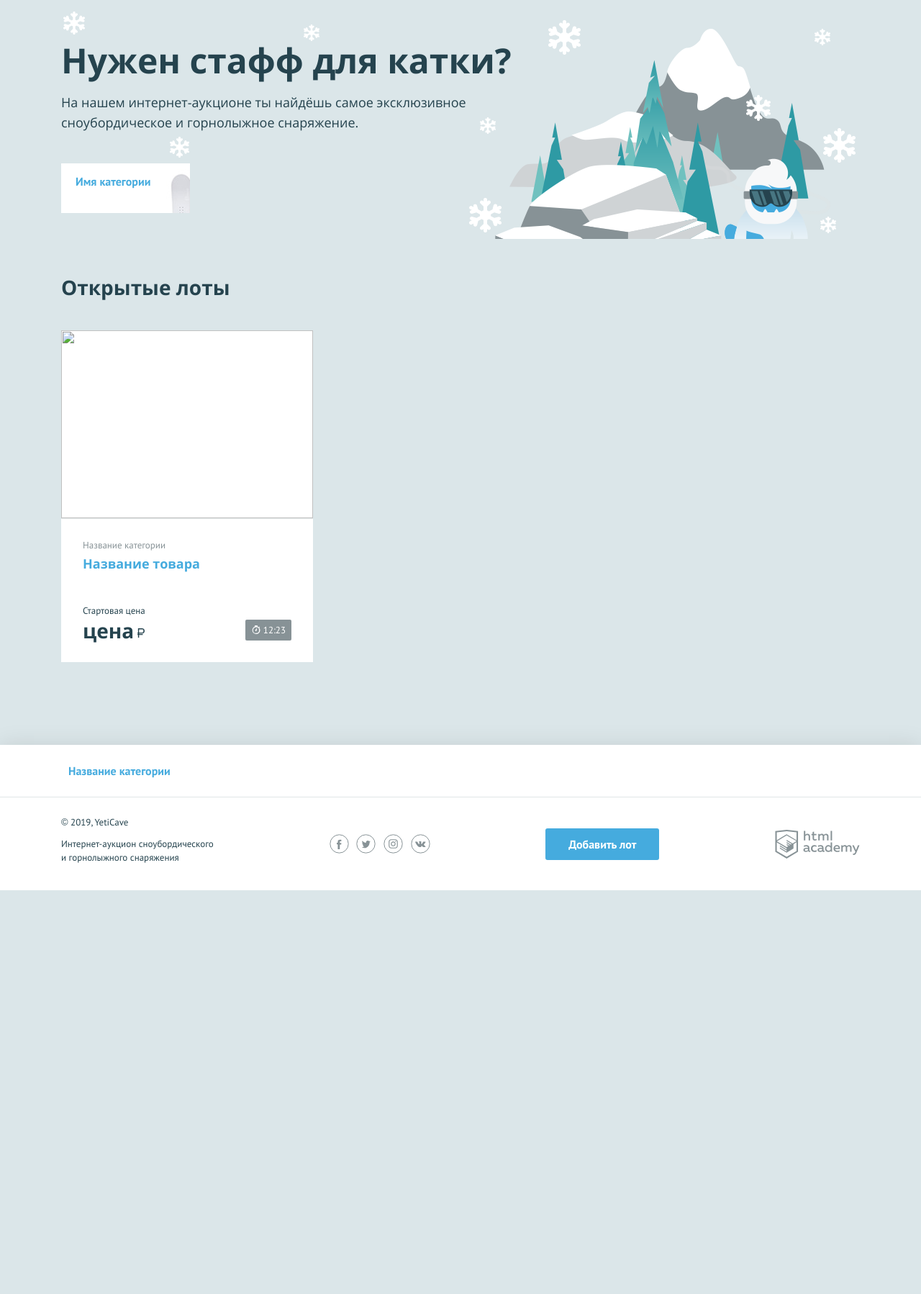
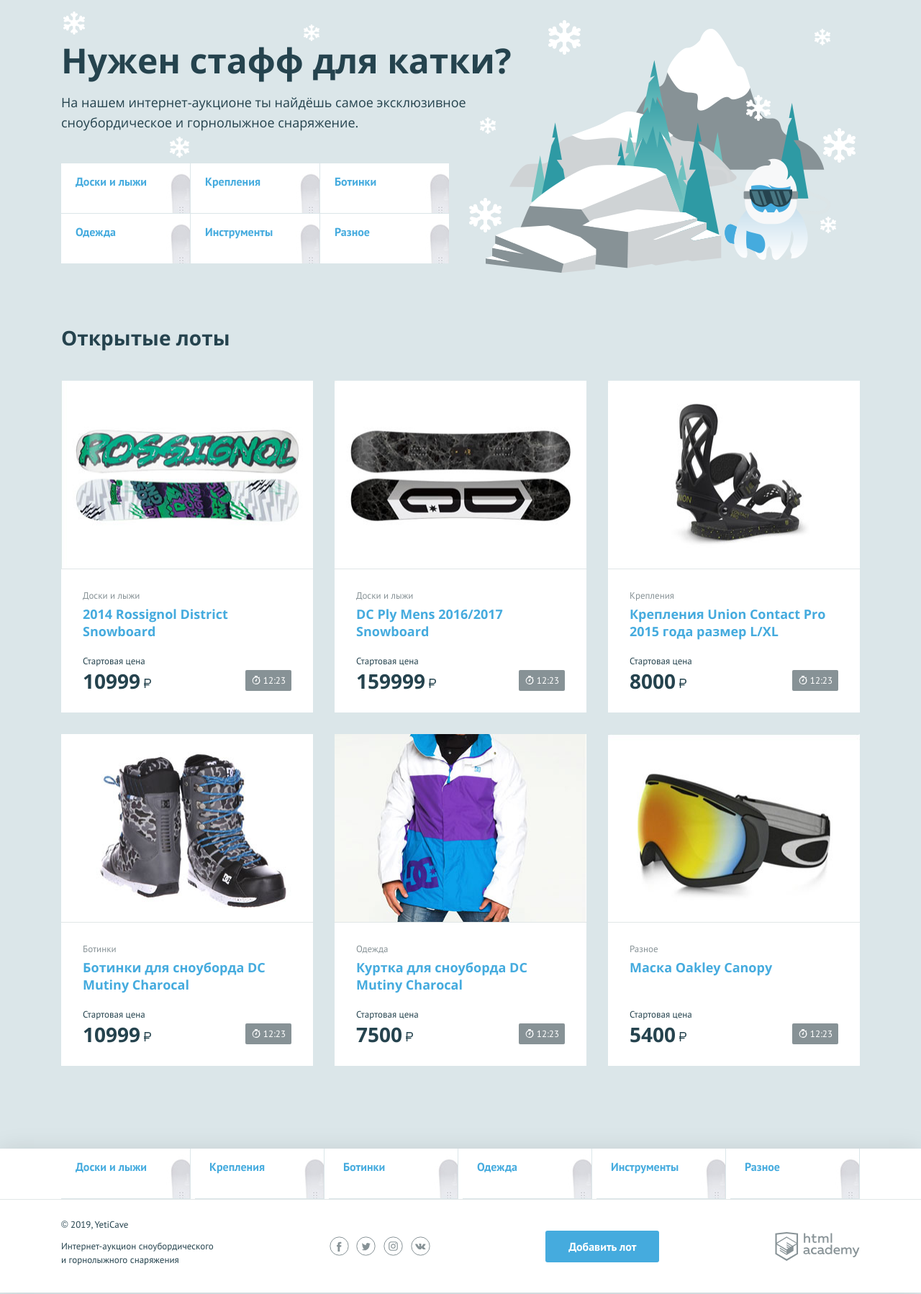
Before and after one commit to esukhalintsev/847405-yeticave-10, a PHP site: page / in a window 1280 px wide. Shown: the part 107-1905 px from the top of the page at 72% size. Before the commit the page ends 1344 px from the top, so only its background shows below. Run offline with PHP 8.4, Linux system fonts and the light colour scheme.

Commit message:
add categories nav + goods list

```diff
--- a/index.php
+++ b/index.php
@@ -1,6 +1,45 @@
 <?php
 $is_auth = rand(0, 1);
 $user_name = 'Евгений'; // укажите здесь ваше имя
+$categories = ['Доски и лыжи', 'Крепления', 'Ботинки', 'Одежда', 'Инструменты', 'Разное'];
+$goods = [
+    [
+      'name' => '2014 Rossignol District Snowboard',
+      'category' => 'Доски и лыжи',
+      'price' => '10999',
+      'url' => 'img/lot-1.jpg'
+    ],
+      [
+      'name' => 'DC Ply Mens 2016/2017 Snowboard',
+      'category' => 'Доски и лыжи',
+      'price' => '159999',
+      'url' => 'img/lot-2.jpg'
+    ],
+      [
+      'name' => 'Крепления Union Contact Pro 2015 года размер L/XL	',
+      'category' => 'Крепления',
+      'price' => '8000',
+      'url' => 'img/lot-3.jpg'
+    ],
+      [
+      'name' => 'Ботинки для сноуборда DC Mutiny Charocal',
+      'category' => 'Ботинки',
+      'price' => '10999',
+      'url' => 'img/lot-4.jpg'
+    ],
+      [
+      'name' => 'Куртка для сноуборда DC Mutiny Charocal',
+      'category' => 'Одежда',
+      'price' => '7500',
+      'url' => 'img/lot-5.jpg'
+    ],
+      [
+      'name' => 'Маска Oakley Canopy',
+      'category' => 'Разное',
+      'price' => '5400',
+      'url' => 'img/lot-6.jpg'
+    ],
+];
 ?>
 
 <!DOCTYPE html>
@@ -57,9 +96,15 @@
                 <p class="promo__text">На нашем интернет-аукционе ты найдёшь самое эксклюзивное сноубордическое и горнолыжное снаряжение.</p>
                 <ul class="promo__list">
                     <!--заполните этот список из массива категорий-->
+                    <?php
+                    $index = 0;
+                    $num = count($categories);
+                    while ($index < $num): ?>
                     <li class="promo__item promo__item--boards">
-                        <a class="promo__link" href="pages/all-lots.html">Имя категории</a>
+                        <a class="promo__link" href="pages/all-lots.html"><?=$categories[$index]; ?></a>
                     </li>
+                    <?php $index++; ?>
+                    <?php endwhile ?>
                 </ul>
             </section>
             <section class="lots">
@@ -68,17 +113,18 @@
                 </div>
                 <ul class="lots__list">
                     <!--заполните этот список из массива с товарами-->
+                    <?php foreach ($goods as $key => $val): ?>
                     <li class="lots__item lot">
                         <div class="lot__image">
-                            <img src="" width="350" height="260" alt="">
+                            <img src="<?=$val['url'];?>" width="350" height="260" alt="">
                         </div>
                         <div class="lot__info">
-                            <span class="lot__category">Название категории</span>
-                            <h3 class="lot__title"><a class="text-link" href="pages/lot.html">Название товара</a></h3>
+                            <span class="lot__category"><?=$val['category'];?></span>
+                            <h3 class="lot__title"><a class="text-link" href="pages/lot.html"><?=$val['name'];?></a></h3>
                             <div class="lot__state">
                                 <div class="lot__rate">
                                     <span class="lot__amount">Стартовая цена</span>
-                                    <span class="lot__cost">цена<b class="rub">р</b></span>
+                                    <span class="lot__cost"><?=$val['price'];?><b class="rub">р</b></span>
                                 </div>
                                 <div class="lot__timer timer">
                                     12:23
@@ -86,6 +132,7 @@
                             </div>
                         </div>
                     </li>
+                    <? endforeach; ?>
                 </ul>
             </section>
         </main>
@@ -95,9 +142,15 @@
         <nav class="nav">
             <ul class="nav__list container">
                 <!--заполните этот список из массива категорий-->
-                <li class="nav__item">
-                    <a href="pages/all-lots.html">Название категории</a>
+                <?php
+                    $index = 0;
+                    $num = count($categories);
+                    while ($index < $num): ?>
+                <li class="promo__item promo__item--boards">
+                    <a class="promo__link" href="pages/all-lots.html"><?=$categories[$index]; ?></a>
                 </li>
+                <?php $index++; ?>
+                <?php endwhile ?>
             </ul>
         </nav>
         <div class="main-footer__bottom container">
```
